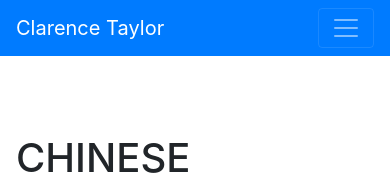
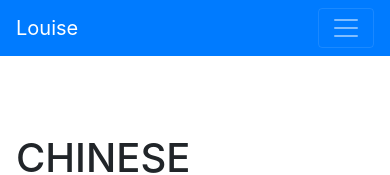
Before and after one commit to Louise49/louise49.github.io, a website with bundled scripts: page assign4/index.html in a window 390 px wide. Shown: the top 175 px of the page. Built offline with nearby package versions, Linux system fonts and the light colour scheme; a web font is replaced by a local one.

Commit message:
change the mobile view name
change the mobile view name

```diff
--- a/assign4/index.html
+++ b/assign4/index.html
@@ -27,7 +27,7 @@
 
     <nav class="navbar navbar-expand-lg navbar-dark bg-primary fixed-top" id="sideNav">
       <a class="navbar-brand js-scroll-trigger" href="#page-top">
-        <span class="d-block d-lg-none">Clarence Taylor</span>
+        <span class="d-block d-lg-none">Louise</span>
         <span class="d-none d-lg-block">
           <img class="img-fluid img-profile rounded-circle mx-auto mb-2" src="img/profile.jpg" alt="">
         </span>
```
